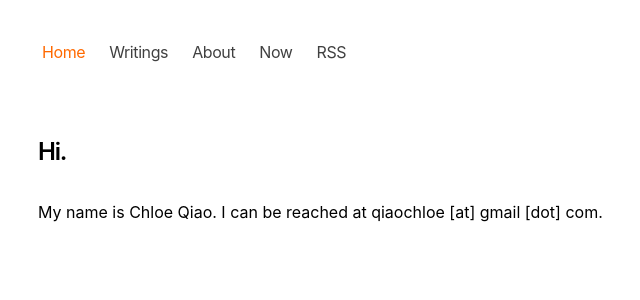
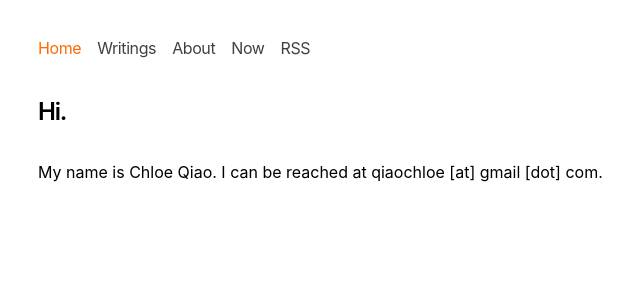
Before and after one commit to qiaochloe/blog, a Next.js app: page / in a window 1280 px wide. Shown: the top 300 px of the page, without its empty margins (314-954 px from the left). Built offline with nearby package versions, Linux system fonts and the light colour scheme.

Commit message:
Update nav styling again

```diff
--- a/app/components/nav.tsx
+++ b/app/components/nav.tsx
@@ -24,7 +24,7 @@ export function Navbar() {
   const pathname = usePathname();
 
   return (
-    <aside className="-ml-[8px] mb-16 tracking-tight">
+    <aside className="-ml-[8px] mb-8 tracking-tight">
       <div className="lg:sticky lg:top-20">
         <nav
           className="flex flex-row items-start relative px-0 pb-0 fade md:overflow-auto scroll-pr-6 md:relative"
@@ -36,7 +36,7 @@ export function Navbar() {
                 <Link
                   key={path}
                   href={path}
-                  className={`flex align-middle relative py-1 px-2 m-1 transition-colors ${
+                  className={`flex align-middle relative py-1 px-2 transition-colors ${
                     path === pathname
                       ? "text-orange-500"
                       : "hover:text-orange-500 text-neutral-700"
```
